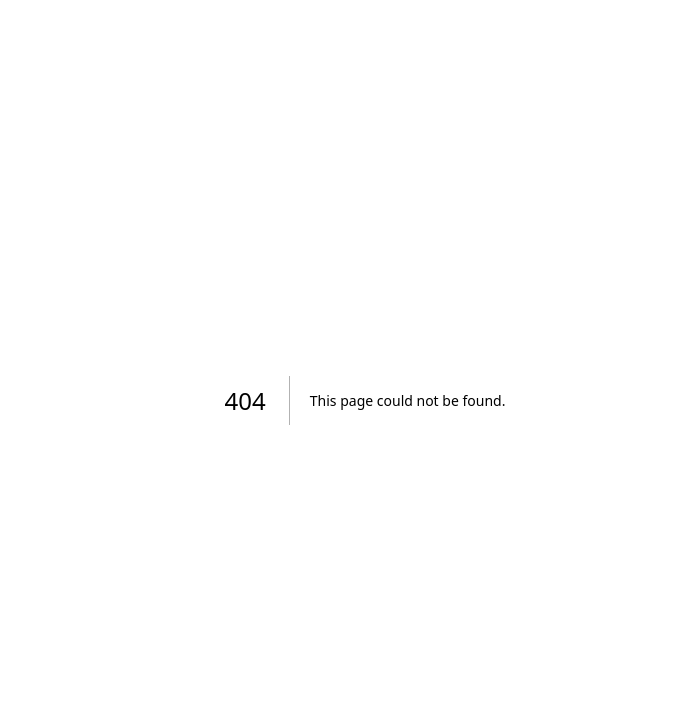
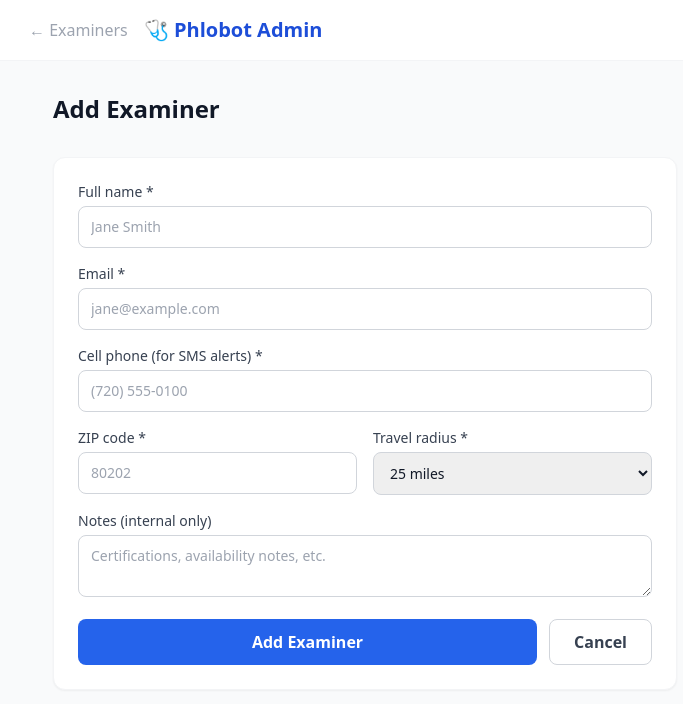
Before and after one commit to ross-alisiani/phlobot, a Next.js app: page /admin/examiners/new in a window 1280 px wide. Before the commit this address had no page. Shown: the top 704 px of the page, without its empty margins (275-958 px from the left). Built offline with nearby package versions, Linux system fonts and the light colour scheme.

Commit message:
Add app/(admin)/admin/examiners/new/page.tsx

```diff
--- /dev/null
+++ b/app/(admin)/admin/examiners/new/page.tsx
@@ -0,0 +1,112 @@
+"use client";
+
+import { useState } from "react";
+import { useRouter } from "next/navigation";
+import Link from "next/link";
+
+export default function AddExaminerPage() {
+  const router = useRouter();
+  const [form, setForm] = useState({ name: "", email: "", phone: "", zip: "", radius: "25", notes: "" });
+  const [loading, setLoading] = useState(false);
+  const [error, setError] = useState("");
+
+  function update(field: string, value: string) {
+    setForm(prev => ({ ...prev, [field]: value }));
+  }
+
+  async function handleSubmit(e: React.FormEvent) {
+    e.preventDefault();
+    setError("");
+    setLoading(true);
+
+    const res = await fetch("/api/examiners", {
+      method: "POST",
+      headers: { "Content-Type": "application/json" },
+      body: JSON.stringify({
+        name: form.name,
+        email: form.email,
+        phone: form.phone,
+        zip_code: form.zip,
+        radius_miles: parseInt(form.radius),
+        notes: form.notes,
+      }),
+    });
+
+    const data = await res.json();
+    if (!res.ok) {
+      setError(data.error || "Something went wrong.");
+      setLoading(false);
+      return;
+    }
+
+    router.push("/admin/examiners");
+  }
+
+  return (
+    <div className="min-h-screen bg-gray-50">
+      <header className="bg-white border-b border-gray-100 px-6 py-4">
+        <div className="max-w-2xl mx-auto flex items-center gap-4">
+          <Link href="/admin/examiners" className="text-gray-400 hover:text-gray-600">← Examiners</Link>
+          <span className="text-xl font-bold text-brand-700">🩺 Phlobot Admin</span>
+        </div>
+      </header>
+
+      <main className="max-w-2xl mx-auto px-6 py-8">
+        <h1 className="text-2xl font-bold mb-8">Add Examiner</h1>
+
+        <div className="card">
+          <form onSubmit={handleSubmit} className="space-y-4">
+            <div>
+              <label className="label">Full name *</label>
+              <input type="text" className="input" value={form.name}
+                onChange={e => update("name", e.target.value)} required placeholder="Jane Smith" />
+            </div>
+            <div>
+              <label className="label">Email *</label>
+              <input type="email" className="input" value={form.email}
+                onChange={e => update("email", e.target.value)} required placeholder="jane@example.com" />
+            </div>
+            <div>
+              <label className="label">Cell phone (for SMS alerts) *</label>
+              <input type="tel" className="input" value={form.phone}
+                onChange={e => update("phone", e.target.value)} required placeholder="(720) 555-0100" />
+            </div>
+            <div className="grid grid-cols-2 gap-4">
+              <div>
+                <label className="label">ZIP code *</label>
+                <input type="text" className="input" value={form.zip}
+                  onChange={e => update("zip", e.target.value)} required maxLength={5} placeholder="80202" />
+              </div>
+              <div>
+                <label className="label">Travel radius *</label>
+                <select className="input" value={form.radius} onChange={e => update("radius", e.target.value)}>
+                  <option value="10">10 miles</option>
+                  <option value="15">15 miles</option>
+                  <option value="25">25 miles</option>
+                  <option value="35">35 miles</option>
+                  <option value="50">50 miles</option>
+                </select>
+              </div>
+            </div>
+            <div>
+              <label className="label">Notes (internal only)</label>
+              <textarea className="input" rows={2} value={form.notes}
+                onChange={e => update("notes", e.target.value)} placeholder="Certifications, availability notes, etc." />
+            </div>
+
+            {error && (
+              <div className="bg-red-50 text-red-700 text-sm px-4 py-3 rounded-lg">{error}</div>
+            )}
+
+            <div className="flex gap-3">
+              <button type="submit" className="btn-primary flex-1" disabled={loading}>
+                {loading ? "Adding…" : "Add Examiner"}
+              </button>
+              <Link href="/admin/examiners" className="btn-secondary px-6">Cancel</Link>
+            </div>
+          </form>
+        </div>
+      </main>
+    </div>
+  );
+}
```
